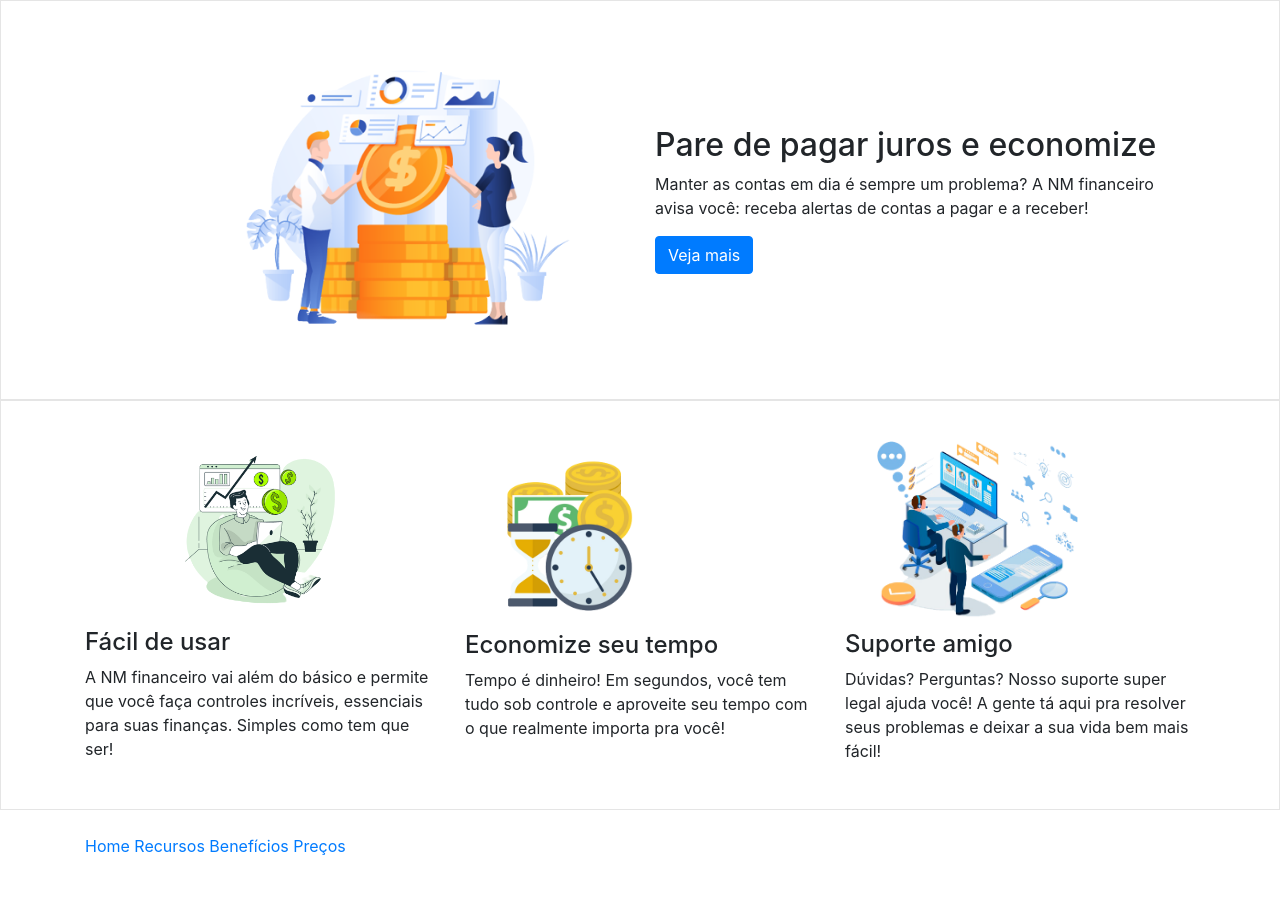
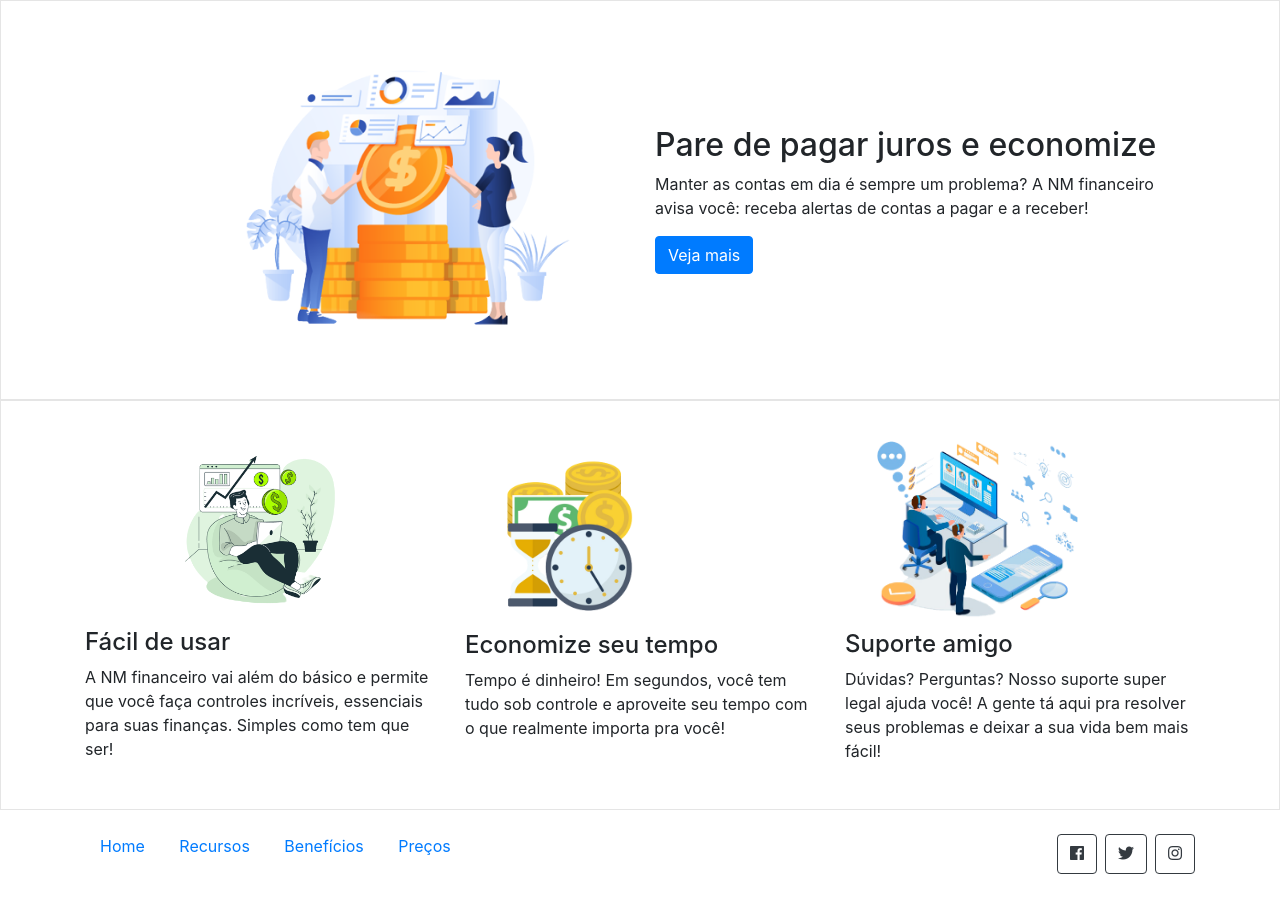
Before and after one commit to mateusChagas-pw/Nm-financeiro, a plain HTML site: page index.html in a window 1280 px wide. Shown: the part 949-1847 px from the top of the page. Drawn offline with nearby package versions, Linux system fonts and the light colour scheme.

Commit message:
finalizando o rodape

```diff
--- a/css/estilo.css
+++ b/css/estilo.css
@@ -7,3 +7,7 @@
     padding: 30px 0px;
     border: solid 1px #e5e5e5;
 }
+
+footer p a {
+    margin: 5px 15px;
+}
--- a/index.html
+++ b/index.html
@@ -167,6 +167,18 @@
                         <a href="">Benefícios</a>
                         <a href="">Preços</a>
                     </p>
+
+                </div>
+                <div class="col-md-4 d-flex justify-content-end">
+                    <a href="" class="btn btn-outline-dark ml-2">
+                        <i class="fab fa-facebook"></i>
+                    </a>
+                    <a href="" class="btn btn-outline-dark ml-2">
+                        <i class="fab fa-twitter"></i>
+                    </a>
+                    <a href="" class="btn btn-outline-dark ml-2">
+                        <i class="fab fa-instagram"></i>
+                    </a>
                 </div>
             </div>
         </div>
```
